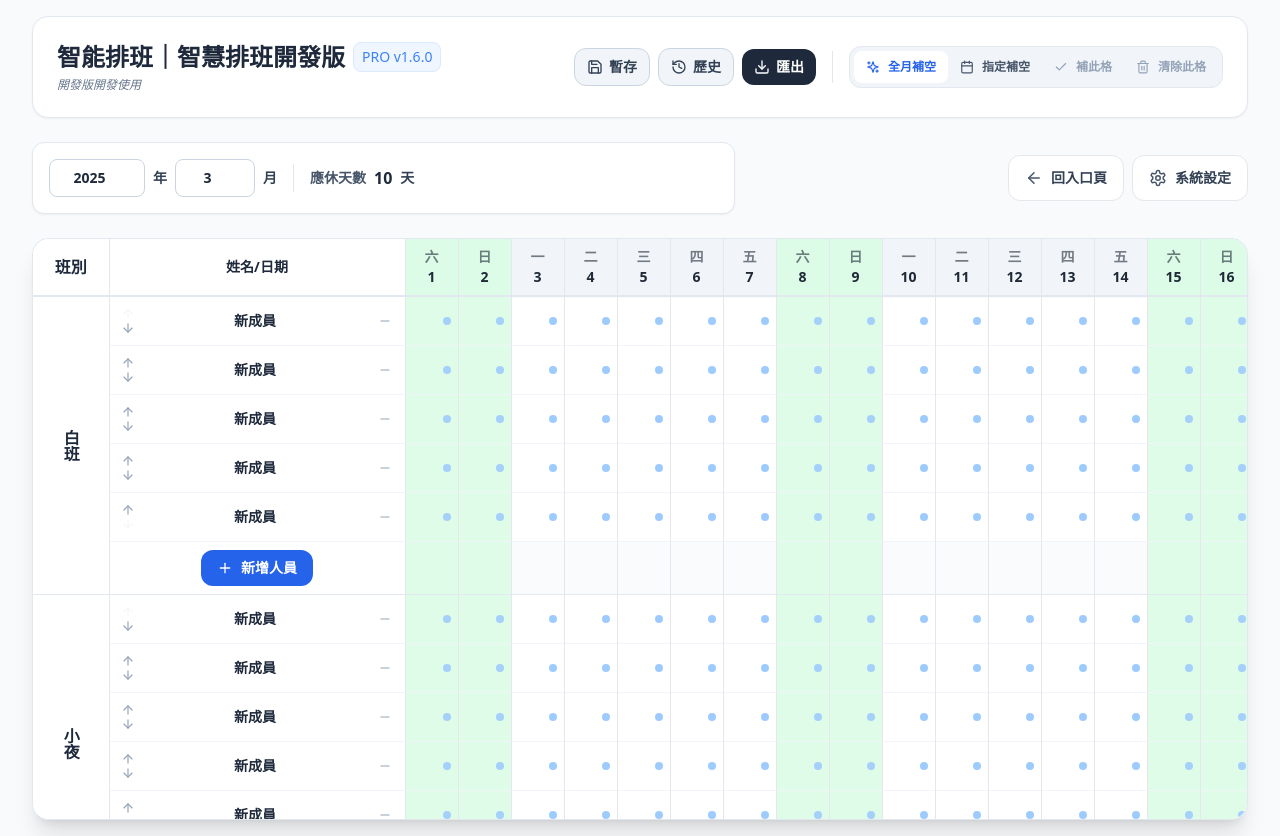
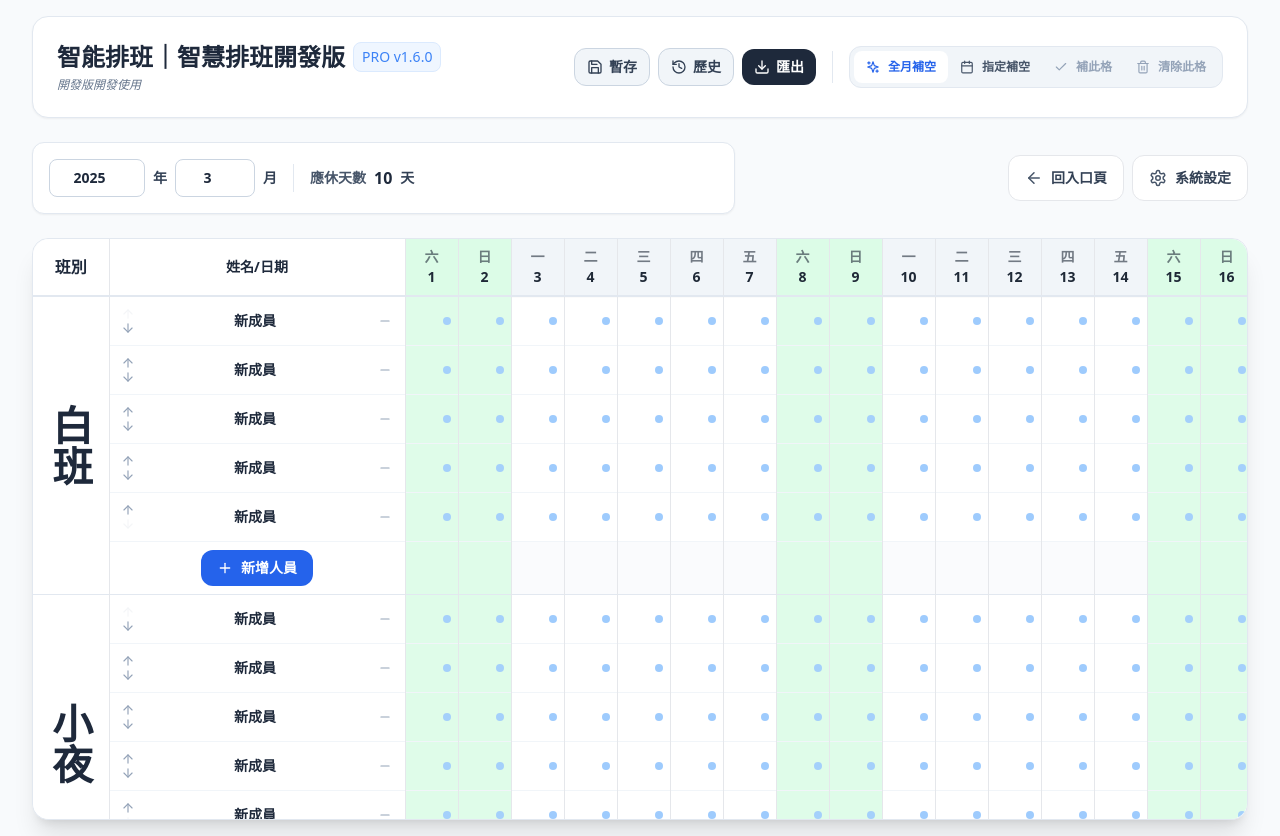
Before and after one commit to abyssynt/react-schedule-pro-smartfill, a React (Vite) app: page / in a window 1280 px wide. Both pictures are taken after a click on the button "進入排班系統". Built offline with nearby package versions, Linux system fonts and the light colour scheme.

Commit message:
Update App.jsx

```diff
--- a/src/App.jsx
+++ b/src/App.jsx
@@ -1750,7 +1750,7 @@ const openSelectedCellFillModal = () => {
                               {showShiftLabels && (
                                 <span
                                   className={`${shiftColumnFontSizeClass} font-black leading-none tracking-0 [writing-mode:vertical-rl]`}
-                                  style={{ color: shiftColumnFontColor }}
+                                  style={{ color: shiftColumnFontColor, fontSize: shiftCellLabelFontSize }}
                                 >
                                   {group}
                                 </span>
```
